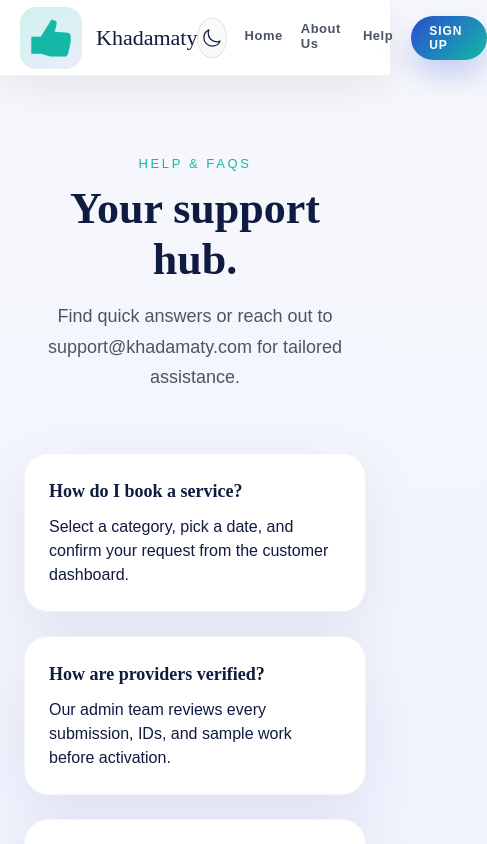
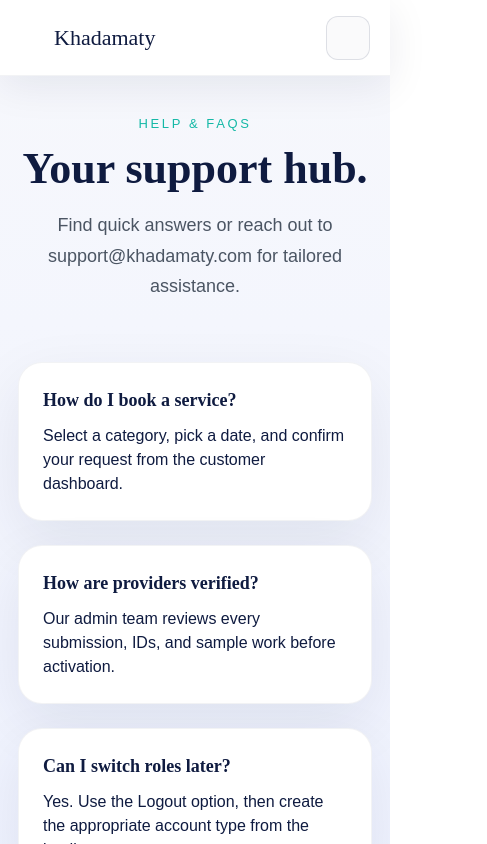
Before and after one commit to A1maan/khadamaty, a React (Vite) app in the folder frontend/: page /help in a window 390 px wide. Shown: the top 844 px of the page, 487 px wide, since content can reach past the window. Built offline with nearby package versions, Linux system fonts and the light colour scheme; a web font is replaced by a local one.

Commit message:
improve responsiveness

```diff
--- a/frontend/src/components/Header/Header.css
+++ b/frontend/src/components/Header/Header.css
@@ -20,6 +20,23 @@
   display: flex;
   justify-content: space-between;
   align-items: center;
+}
+
+.menu-toggle {
+  display: none;
+  width: 44px;
+  height: 44px;
+  border-radius: 12px;
+  border: 1px solid rgba(15, 27, 64, 0.12);
+  background: rgba(15, 27, 64, 0.02);
+  align-items: center;
+  justify-content: center;
+  cursor: pointer;
+}
+
+.menu-toggle ion-icon {
+  font-size: 22px;
+  color: var(--brand-navy);
 }
 
 .logo {
@@ -85,6 +102,7 @@
   position: relative;
   padding-bottom: 4px;
   transition: color 0.2s ease;
+  display: inline-block;
 }
 
 .nav-link::after {
@@ -147,3 +165,49 @@
     padding: 8px 18px;
   }
 }
+
+@media (max-width: 900px) {
+  .menu-toggle {
+    display: inline-flex;
+  }
+
+  .nav {
+    position: absolute;
+    top: 90px;
+    right: 20px;
+    left: 20px;
+    flex-direction: column;
+    gap: 16px;
+    padding: 20px;
+    background: var(--surface-card);
+    border-radius: 20px;
+    border: 1px solid var(--surface-border);
+    box-shadow: var(--card-shadow);
+    opacity: 0;
+    pointer-events: none;
+    transform: translateY(-12px);
+    transition: opacity 0.2s ease, transform 0.2s ease;
+  }
+
+  .nav.open {
+    opacity: 1;
+    pointer-events: auto;
+    transform: translateY(0);
+  }
+
+  .theme-toggle,
+  .btn-signup,
+  .nav-link {
+    width: 100%;
+    justify-content: center;
+    text-align: center;
+  }
+
+  .theme-toggle {
+    border-radius: 12px;
+  }
+
+  .nav-link::after {
+    display: none;
+  }
+}
--- a/frontend/src/components/Header/Header.jsx
+++ b/frontend/src/components/Header/Header.jsx
@@ -1,27 +1,41 @@
+import { useState } from 'react'
 import { Link } from 'react-router-dom'
 import { useTheme } from '../../ThemeContext'
 import './Header.css'
 
 const Header = ({ showSignUp = false, signUpText = 'Sign UP', signUpLink = '/signup' }) => {
   const { theme, toggleTheme } = useTheme()
+  const [isMenuOpen, setIsMenuOpen] = useState(false)
+
+  const closeMenu = () => setIsMenuOpen(false)
 
   return (
     <header className="header">
       <div className="header-container">
-        <Link to="/" className="logo">
+        <Link to="/" className="logo" onClick={closeMenu}>
           <ion-icon name="thumbs-up-sharp"></ion-icon>
           <h1>Khadamaty</h1>
         </Link>
 
-        <nav className="nav">
+        <button
+          type="button"
+          className="menu-toggle"
+          aria-label="Toggle navigation menu"
+          aria-expanded={isMenuOpen}
+          onClick={() => setIsMenuOpen((prev) => !prev)}
+        >
+          <ion-icon name={isMenuOpen ? 'close' : 'menu'}></ion-icon>
+        </button>
+
+        <nav className={`nav ${isMenuOpen ? 'open' : ''}`}>
           <button type="button" className="theme-toggle" onClick={toggleTheme} aria-label="Toggle theme">
             <ion-icon name={theme === 'dark' ? 'sunny-outline' : 'moon-outline'}></ion-icon>
           </button>
-          <Link to="/" className="nav-link">Home</Link>
-          <Link to="/about" className="nav-link">About Us</Link>
-          <Link to="/help" className="nav-link">Help</Link>
+          <Link to="/" className="nav-link" onClick={closeMenu}>Home</Link>
+          <Link to="/about" className="nav-link" onClick={closeMenu}>About Us</Link>
+          <Link to="/help" className="nav-link" onClick={closeMenu}>Help</Link>
           {showSignUp && (
-            <Link to={signUpLink} className="btn-signup">
+            <Link to={signUpLink} className="btn-signup" onClick={closeMenu}>
               {signUpText}
             </Link>
           )}
--- a/frontend/src/components/Sidebar/Sidebar.css
+++ b/frontend/src/components/Sidebar/Sidebar.css
@@ -160,20 +160,32 @@
     width: 100%;
     height: auto;
     position: relative;
-    padding: 20px;
+    padding: 16px;
     box-shadow: none;
-    border-bottom-left-radius: 24px;
-    border-bottom-right-radius: 24px;
+    border-radius: 0 0 24px 24px;
   }
 
-  .sidebar-nav,
-  .sidebar-controls {
-    flex-direction: column;
+  .sidebar-nav {
+    flex-direction: row;
+    flex-wrap: nowrap;
+    gap: 10px;
+    overflow-x: auto;
+    padding-bottom: 6px;
   }
 
-  .sidebar-link,
+  .sidebar-link {
+    flex: 0 0 auto;
+    min-width: 150px;
+  }
+
+  .sidebar-controls {
+    flex-direction: row;
+    flex-wrap: wrap;
+    gap: 8px;
+  }
+
   .sidebar-control {
-    flex: unset;
+    flex: 1 1 calc(50% - 8px);
   }
 
   .sidebar-profile {
--- a/frontend/src/pages/Admin/Admin.css
+++ b/frontend/src/pages/Admin/Admin.css
@@ -208,3 +208,14 @@
     width: 100%;
   }
 }
+
+@media (max-width: 1024px) {
+  .admin-page {
+    flex-direction: column;
+  }
+
+  .admin-content {
+    margin-left: 0;
+    padding: 32px 24px;
+  }
+}
--- a/frontend/src/pages/Auth/Auth.css
+++ b/frontend/src/pages/Auth/Auth.css
@@ -303,3 +303,18 @@
     padding: 40px 16px 80px;
   }
 }
+
+@media (max-width: 480px) {
+  .auth-card {
+    padding: 28px 20px;
+  }
+
+  .selection-container {
+    gap: 20px;
+  }
+
+  .btn-submit,
+  .btn-continue {
+    width: 100%;
+  }
+}
--- a/frontend/src/pages/Customer/CustomerDashboard.css
+++ b/frontend/src/pages/Customer/CustomerDashboard.css
@@ -184,3 +184,14 @@
     flex-direction: column;
   }
 }
+
+@media (max-width: 1024px) {
+  .customer-dashboard {
+    flex-direction: column;
+  }
+
+  .dashboard-content {
+    margin-left: 0;
+    padding: 32px 24px;
+  }
+}
--- a/frontend/src/pages/LandingPage/LandingPage.css
+++ b/frontend/src/pages/LandingPage/LandingPage.css
@@ -14,6 +14,7 @@
   gap: 48px;
   align-items: center;
   margin-top: 10px;
+  padding-bottom: 48px;
 }
 
 .hero-content h1 {
@@ -229,6 +230,7 @@
 @media (max-width: 768px) {
   .hero {
     gap: 32px;
+    grid-template-columns: 1fr;
   }
 
   .panel-actions {
@@ -238,4 +240,37 @@
   .features {
     padding: 30px 24px;
   }
+
+  .hero-actions {
+    flex-direction: column;
+  }
+
+  .hero-panel {
+    padding: 32px 28px;
+  }
+
+  .btn-primary,
+  .btn-secondary {
+    width: 100%;
+    text-align: center;
+  }
+
+  .hero-stats {
+    grid-template-columns: repeat(2, minmax(120px, 1fr));
+  }
 }
+
+@media (max-width: 480px) {
+  .hero-stats {
+    grid-template-columns: 1fr;
+  }
+
+  .features {
+    padding: 24px 18px;
+    gap: 20px;
+  }
+
+  .feature-card {
+    padding: 20px;
+  }
+}
--- a/frontend/src/pages/Provider/Provider.css
+++ b/frontend/src/pages/Provider/Provider.css
@@ -225,3 +225,14 @@
     flex-direction: column;
   }
 }
+
+@media (max-width: 1024px) {
+  .provider-page {
+    flex-direction: column;
+  }
+
+  .provider-content {
+    margin-left: 0;
+    padding: 32px 24px;
+  }
+}
--- a/frontend/src/pages/StaticPages.css
+++ b/frontend/src/pages/StaticPages.css
@@ -56,3 +56,13 @@
   font-size: 18px;
   margin-bottom: 10px;
 }
+
+@media (max-width: 768px) {
+  .static-main {
+    padding: 40px 18px 80px;
+  }
+
+  .static-grid {
+    grid-template-columns: 1fr;
+  }
+}
```
